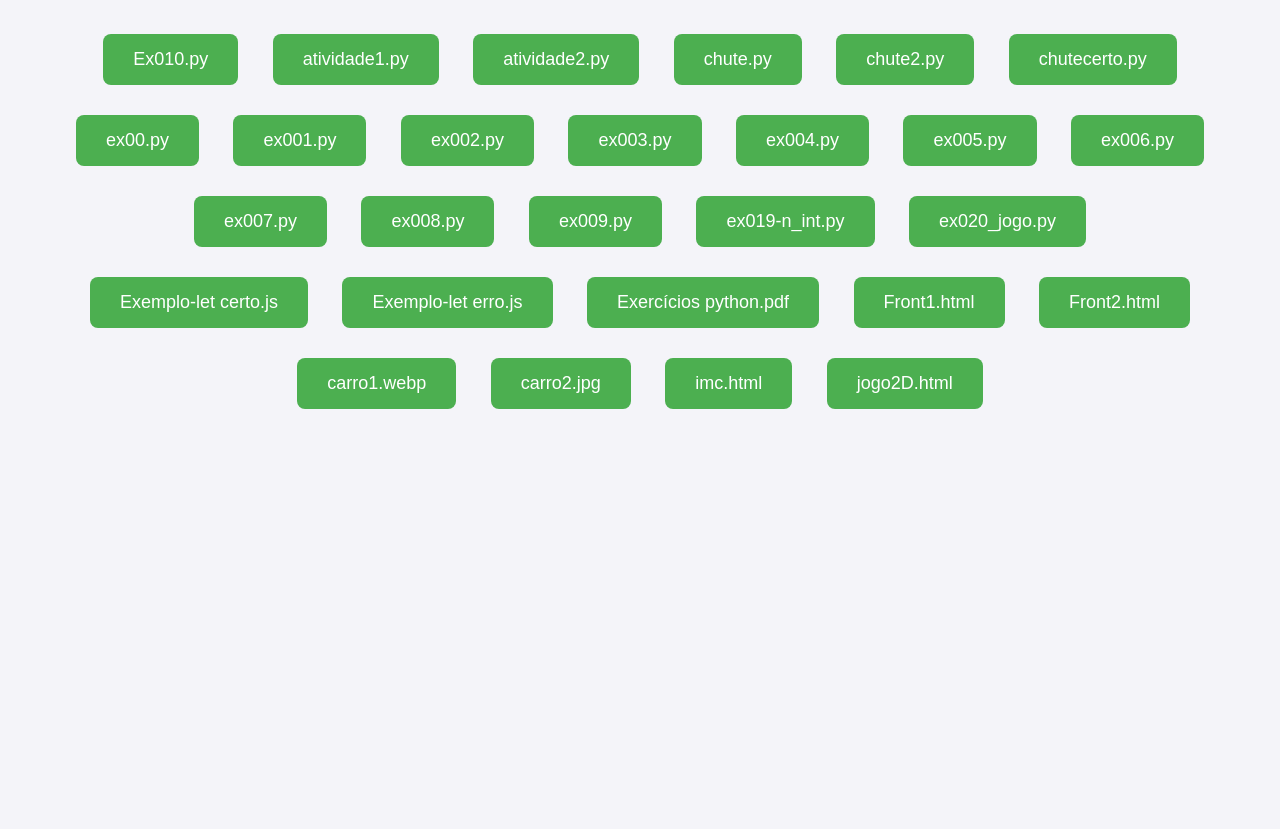
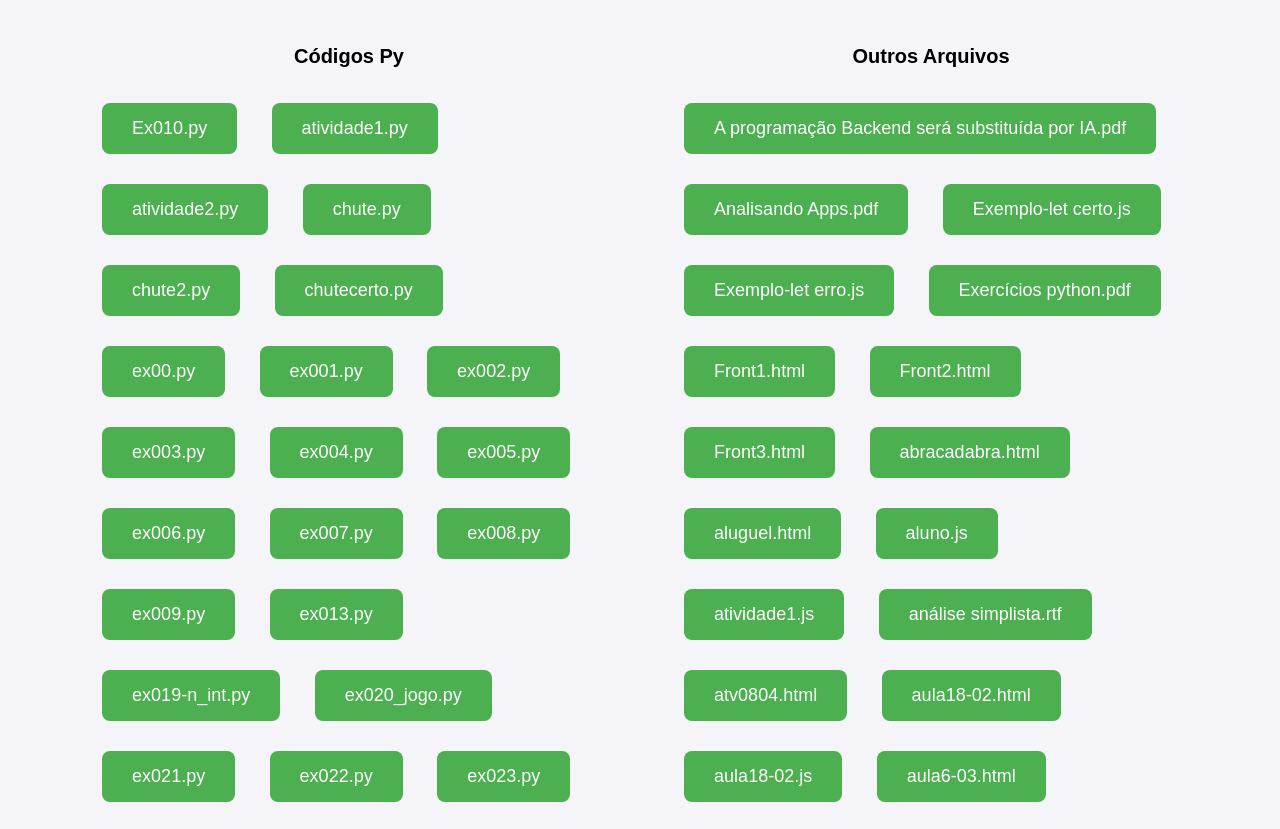
Before and after one commit to JuliaGabrielaCavalcanti/atividadesrobson, a plain HTML site: page principal.html in a window 1280 px wide. Shown: the part 119-948 px from the top of the page. Before the commit the page ends 800 px from the top, so only its background shows below. Drawn offline with Linux system fonts and the light colour scheme.

Commit message:
Update principal.html

```diff
--- a/principal.html
+++ b/principal.html
@@ -28,17 +28,19 @@
         .button:hover {
             background-color: #45a049;
         }
-        #code-container {
-            margin-top: 20px;
-            padding: 20px;
-            border: 1px solid #ddd;
-            background-color: #f9f9f9;
-            white-space: pre-wrap;
+        .container {
+            display: flex;
+            justify-content: space-around;
+        }
+        .column {
+            width: 45%;
+            padding: 10px;
             text-align: left;
-            font-family: monospace;
-            max-height: 400px;
-            overflow-y: auto;
-            display: none;
+        }
+        .column h2 {
+            text-align: center;
+            font-size: 20px;
+            margin-bottom: 20px;
         }
     </style>
 </head>
@@ -46,64 +48,69 @@
 
     <h1>Menu de Atividades</h1>
 
-    <!-- Botões para cada arquivo -->
-    <button class="button" onclick="showCode('Ex010.py')">Ex010.py</button>
-    <button class="button" onclick="showCode('atividade1.py')">atividade1.py</button>
-    <button class="button" onclick="showCode('atividade2.py')">atividade2.py</button>
-    <button class="button" onclick="showCode('chute.py')">chute.py</button>
-    <button class="button" onclick="showCode('chute2.py')">chute2.py</button>
-    <button class="button" onclick="showCode('chutecerto.py')">chutecerto.py</button>
-    <button class="button" onclick="showCode('ex00.py')">ex00.py</button>
-    <button class="button" onclick="showCode('ex001.py')">ex001.py</button>
-    <button class="button" onclick="showCode('ex002.py')">ex002.py</button>
-    <button class="button" onclick="showCode('ex003.py')">ex003.py</button>
-    <button class="button" onclick="showCode('ex004.py')">ex004.py</button>
-    <button class="button" onclick="showCode('ex005.py')">ex005.py</button>
-    <button class="button" onclick="showCode('ex006.py')">ex006.py</button>
-    <button class="button" onclick="showCode('ex007.py')">ex007.py</button>
-    <button class="button" onclick="showCode('ex008.py')">ex008.py</button>
-    <button class="button" onclick="showCode('ex009.py')">ex009.py</button>
-    <button class="button" onclick="showCode('ex019-n_int.py')">ex019-n_int.py</button>
-    <button class="button" onclick="showCode('ex020_jogo.py')">ex020_jogo.py</button>
+    <div class="container">
+        <!-- Coluna de Códigos Python -->
+        <div class="column">
+            <h2>Códigos Py</h2>
+            <button class="button" onclick="window.location.href='Ex010.py'">Ex010.py</button>
+            <button class="button" onclick="window.location.href='atividade1.py'">atividade1.py</button>
+            <button class="button" onclick="window.location.href='atividade2.py'">atividade2.py</button>
+            <button class="button" onclick="window.location.href='chute.py'">chute.py</button>
+            <button class="button" onclick="window.location.href='chute2.py'">chute2.py</button>
+            <button class="button" onclick="window.location.href='chutecerto.py'">chutecerto.py</button>
+            <button class="button" onclick="window.location.href='ex00.py'">ex00.py</button>
+            <button class="button" onclick="window.location.href='ex001.py'">ex001.py</button>
+            <button class="button" onclick="window.location.href='ex002.py'">ex002.py</button>
+            <button class="button" onclick="window.location.href='ex003.py'">ex003.py</button>
+            <button class="button" onclick="window.location.href='ex004.py'">ex004.py</button>
+            <button class="button" onclick="window.location.href='ex005.py'">ex005.py</button>
+            <button class="button" onclick="window.location.href='ex006.py'">ex006.py</button>
+            <button class="button" onclick="window.location.href='ex007.py'">ex007.py</button>
+            <button class="button" onclick="window.location.href='ex008.py'">ex008.py</button>
+            <button class="button" onclick="window.location.href='ex009.py'">ex009.py</button>
+            <button class="button" onclick="window.location.href='ex013.py'">ex013.py</button>
+            <button class="button" onclick="window.location.href='ex019-n_int.py'">ex019-n_int.py</button>
+            <button class="button" onclick="window.location.href='ex020_jogo.py'">ex020_jogo.py</button>
+            <button class="button" onclick="window.location.href='ex021.py'">ex021.py</button>
+            <button class="button" onclick="window.location.href='ex022.py'">ex022.py</button>
+            <button class="button" onclick="window.location.href='ex023.py'">ex023.py</button>
+            <button class="button" onclick="window.location.href='ex17_mediaaluno.py'">ex17_mediaaluno.py</button>
+            <button class="button" onclick="window.location.href='ex18_.py'">ex18_.py</button>
+        </div>
 
-    <!-- Outros arquivos que não são Python, abrindo normalmente -->
+        <!-- Coluna de Outros Arquivos -->
+        <div class="column">
+            <h2>Outros Arquivos</h2>
+            <button class="button" onclick="window.location.href='A programação Backend será substituída por IA.pdf'">A programação Backend será substituída por IA.pdf</button>
+            <button class="button" onclick="window.location.href='Analisando Apps.pdf'">Analisando Apps.pdf</button>
             <button class="button" onclick="window.location.href='Exemplo-let certo.js'">Exemplo-let certo.js</button>
             <button class="button" onclick="window.location.href='Exemplo-let erro.js'">Exemplo-let erro.js</button>
             <button class="button" onclick="window.location.href='Exercícios python.pdf'">Exercícios python.pdf</button>
             <button class="button" onclick="window.location.href='Front1.html'">Front1.html</button>
             <button class="button" onclick="window.location.href='Front2.html'">Front2.html</button>
+            <button class="button" onclick="window.location.href='Front3.html'">Front3.html</button>
+            <button class="button" onclick="window.location.href='abracadabra.html'">abracadabra.html</button>
+            <button class="button" onclick="window.location.href='aluguel.html'">aluguel.html</button>
+            <button class="button" onclick="window.location.href='aluno.js'">aluno.js</button>
+            <button class="button" onclick="window.location.href='atividade1.js'">atividade1.js</button>
+            <button class="button" onclick="window.location.href='análise simplista.rtf'">análise simplista.rtf</button>
+            <button class="button" onclick="window.location.href='atv0804.html'">atv0804.html</button>
+            <button class="button" onclick="window.location.href='aula18-02.html'">aula18-02.html</button>
+            <button class="button" onclick="window.location.href='aula18-02.js'">aula18-02.js</button>
+            <button class="button" onclick="window.location.href='aula6-03.html'">aula6-03.html</button>
+            <button class="button" onclick="window.location.href='backend.7z'">backend.7z</button>
+            <button class="button" onclick="window.location.href='calculadora.css'">calculadora.css</button>
+            <button class="button" onclick="window.location.href='calculadora.html'">calculadora.html</button>
             <button class="button" onclick="window.location.href='carro1.webp'">carro1.webp</button>
             <button class="button" onclick="window.location.href='carro2.jpg'">carro2.jpg</button>
-    <button class="button" onclick="window.location.href='imc.html'">imc.html</button>
+            <button class="button" onclick="window.location.href='carro2.webp'">carro2.webp</button>
+            <button class="button" onclick="window.location.href='castanhos.jpg'">castanhos.jpg</button>
+            <button class="button" onclick="window.location.href='cliente.js'">cliente.js</button>
             <button class="button" onclick="window.location.href='jogo2D.html'">jogo2D.html</button>
-
-    <!-- Container para exibir o código Python -->
-    <div id="code-container"></div>
-
-    <script>
-        function showCode(filename) {
-            // Verificar se o arquivo é Python
-            if (filename.endsWith('.py')) {
-                fetch(filename)
-                    .then(response => {
-                        if (response.ok) {
-                            return response.text();
-                        }
-                        throw new Error('Arquivo não encontrado');
-                    })
-                    .then(code => {
-                        document.getElementById('code-container').style.display = 'block';
-                        document.getElementById('code-container').textContent = code;
-                    })
-                    .catch(error => {
-                        alert('Erro ao carregar o arquivo: ' + error);
-                    });
-            } else {
-                // Se não for um arquivo Python, abre normalmente
-                window.location.href = filename;
-            }
-        }
-    </script>
+            <button class="button" onclick="window.location.href='jogo2D.zip'">jogo2D.zip</button>
+            <button class="button" onclick="window.location.href='jogoPONG.py'">jogoPONG.py</button>
+        </div>
+    </div>
 
 </body>
 </html>
```
Lines whose indentation alone changed are shown as unchanged.
